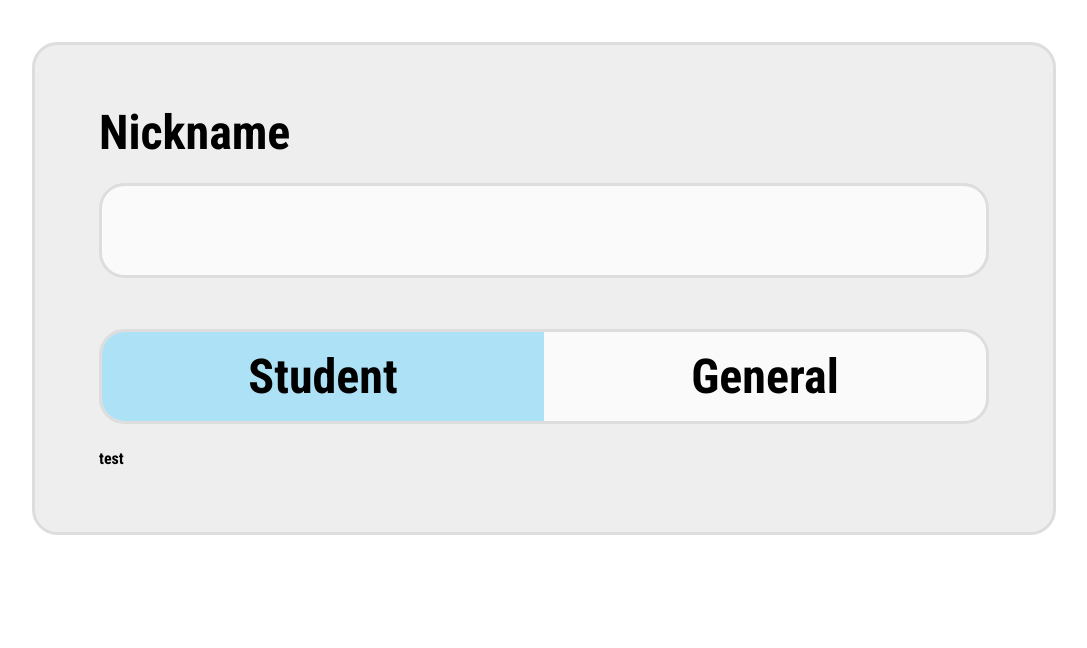
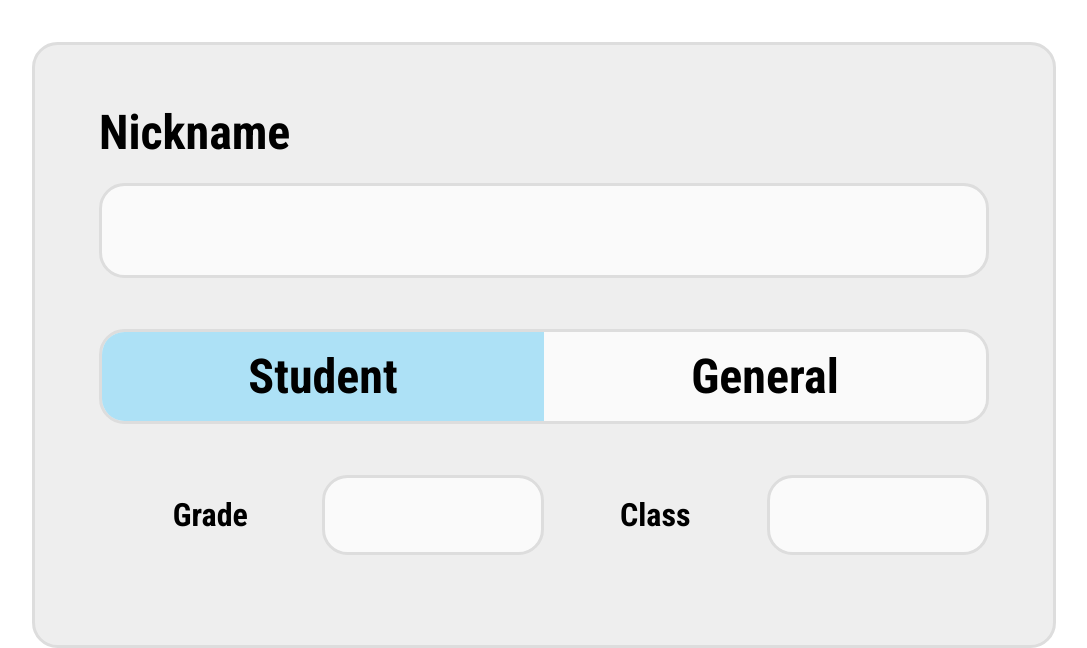
Before and after one commit to Alloy-1104/Casino-manager, a plain HTML site: page register/index.html in a window 1280 px wide. Shown: the part 198-846 px from the top of the page, without its empty margins (96-1183 px from the left). Before the commit the page ends 800 px from the top, so only its background shows below. Drawn offline with Linux system fonts and the light colour scheme.

Commit message:
生徒の年組フォーム

```diff
--- a/register/index.html
+++ b/register/index.html
@@ -25,7 +25,10 @@
         </label>
       </div>
       <div id="student-detail">
-        test
+        <label for="grade-box" id="grade-label" class="small-label">Grade</label>
+        <input id="grade-box" type="text" class="small-box">
+        <label for="class-box" id="class-label" class="small-label">Class</label>
+        <input id="class-box" type="text" class="small-box">
       </div>
     </div>
   </div>
--- a/register/script.js
+++ b/register/script.js
@@ -16,7 +16,7 @@ function changed_status() {
     }
   });
   if (person_status == "student") {
-    student_detail.style.display = "block";
+    student_detail.style.display = "flex";
   } else {
     student_detail.style.display = "none";
   }
--- a/register/style.css
+++ b/register/style.css
@@ -3,12 +3,19 @@
 * {
   padding: 0;
   margin: 0;
-  font-family:'Roboto Condensed', sans-serif;
+  font-family: 'Roboto Condensed', sans-serif;
   box-sizing: border-box;
+  user-select: none;
 }
 
 :root {
   --active-color: #ade1f6;
+}
+
+
+input[type="text"]:focus {
+  outline-offset: -0.4vw;
+  outline: 0.5vw var(--active-color) solid;
 }
 
 #body {
@@ -23,7 +30,7 @@
 
 #header {
   width: 80vw;
-  margin:5vw auto;
+  margin: 5vw auto;
   text-align: center;
   font-size: 6rem;
 }
@@ -31,10 +38,10 @@
 #form-box {
   display: flex;
   flex-direction: column;
-  padding:5vw;
-  width:80vw;
-  margin:0 auto;
-  border:0.3vw #ddd solid;
+  padding: 5vw;
+  width: 80vw;
+  margin: 0 auto;
+  border: 0.3vw #ddd solid;
   border-radius: 2vw;
   background-color: #eee;
 }
@@ -43,31 +50,30 @@
   font-size: 3rem;
   line-height: 3rem;
 }
+
 #nickname-box {
   font-size: 3rem;
   line-height: 3rem;
-  padding:1rem;
-  border:0.3vw #ddd solid;
+  padding: 1rem;
+  border: 0.3vw #ddd solid;
   border-radius: 2vw;
-  margin:2vw 0;
+  margin: 2vw 0;
   background-color: #fafafa;
 }
-#nickname-box:focus {
-  outline-offset: -0.4vw;
-  outline:0.5vw var(--active-color) solid;
-}
+
 
 #status-box {
   display: flex;
-  flex-direction:row;
-  margin:2vw 0;
-  border:0.3vw #ddd solid;
+  flex-direction: row;
+  margin: 2vw 0;
+  border: 0.3vw #ddd solid;
   border-radius: 2vw;
   overflow: hidden;
 }
+
 #status-box:focus {
   outline-offset: -0.3vw;
-  outline:0.6vw var(--active-color) solid;
+  outline: 0.6vw var(--active-color) solid;
 }
 
 
@@ -78,9 +84,11 @@
   text-align: center;
   transition: 0.1s;
 }
+
 .status-radio:has(input:checked) {
   background-color: var(--active-color);
 }
+
 .status-radio:has(input:not(checked)) {
   background-color: #fafafa;
 }
@@ -89,3 +97,27 @@
 input[type="radio"] {
   display: none;
 }
+
+#student-detail {
+  margin: 2vw 0;
+  display: flex;
+  flex-direction: row;
+}
+
+.small-label {
+  font-size: 2rem;
+  line-height: 5rem;
+  width: 25%;
+  text-align: center;
+}
+
+.small-box {
+  font-size: 2rem;
+  line-height: 1rem;
+  padding: 1rem;
+  border: 0.3vw #ddd solid;
+  border-radius: 2vw;
+  background-color: #fafafa;
+  width: 25%;
+  text-align: center;
+}
```
